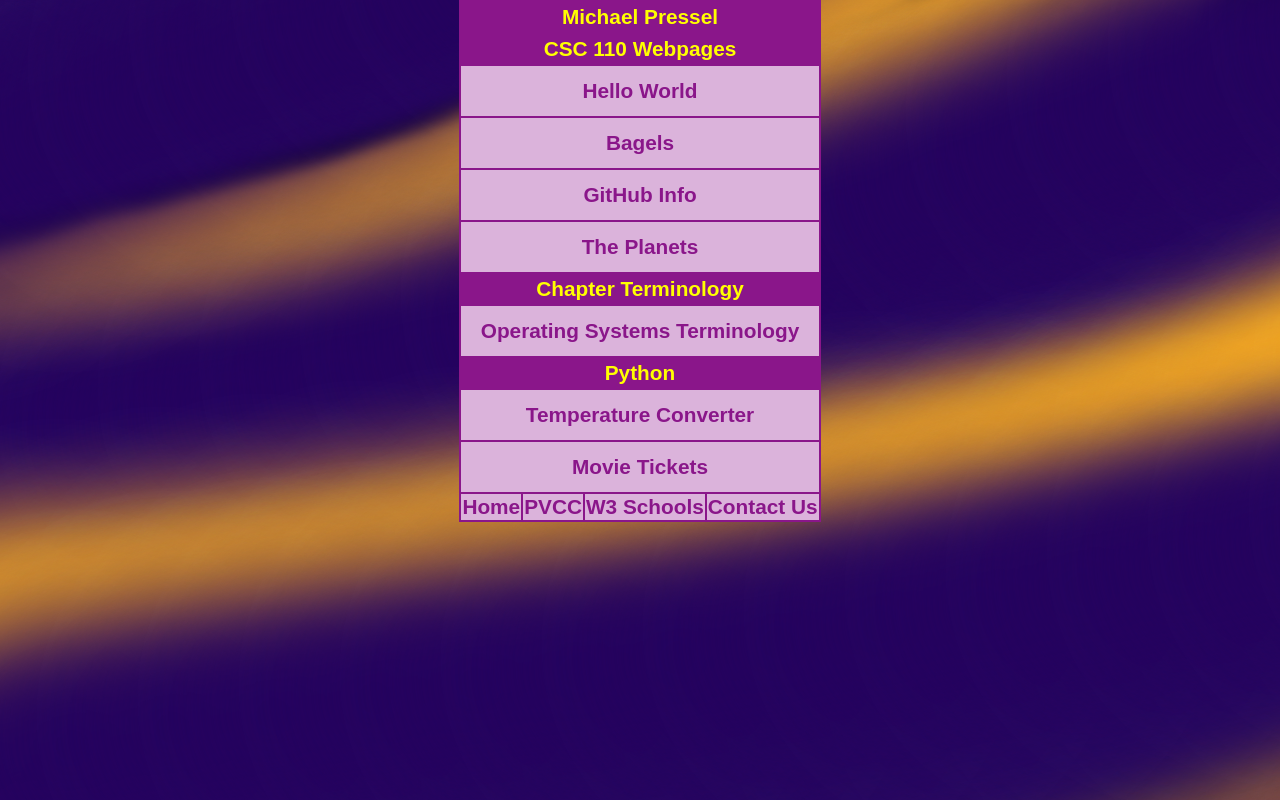
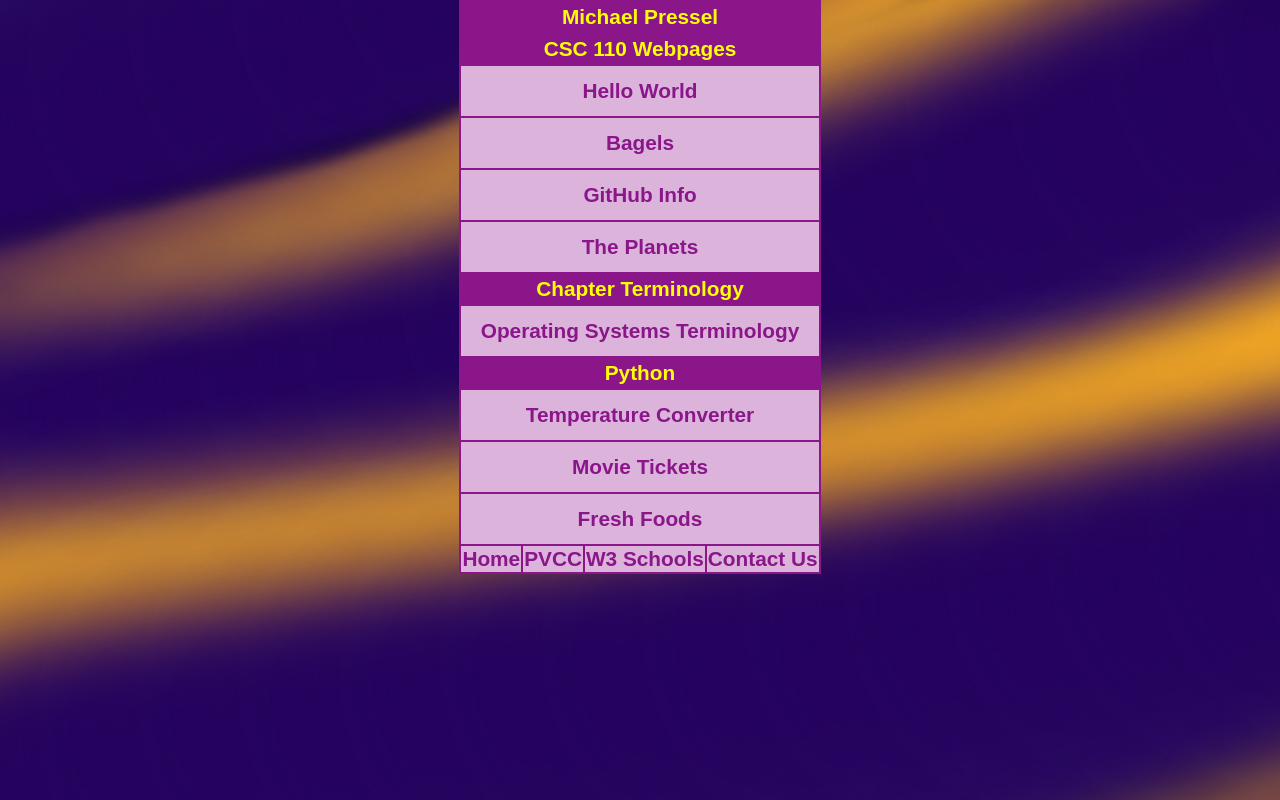
Before and after one commit to mpressel-pvcc/mpressel-pvcc.github.io, a plain HTML site: page index.html in a window 1280 px wide. Drawn offline with Linux system fonts and the light colour scheme.

Commit message:
Update index.html

```diff
--- a/index.html
+++ b/index.html
@@ -70,13 +70,17 @@
           <th colspan="4">Python</th>
           </tr>
 
-		  <tr><td colspan="4">
-               <a href = "temp_conv.py">Temperature Converter</a>
-          </td></tr>
+	 <tr><td colspan="4">
+         	<a href = "temp_conv.py">Temperature Converter</a>
+         </td></tr>
 
-	     	  <tr><td colspan="4">
+	 <tr><td colspan="4">
                <a href = "tickets.py">Movie Tickets</a>
-          </td></tr>
+         </td></tr>
+
+	 <tr><td colspan="4">
+               <a href = "FreshFoods.py">Fresh Foods</a>
+         </td></tr>
 
 
           <tr style = "height: 20px;">
```
